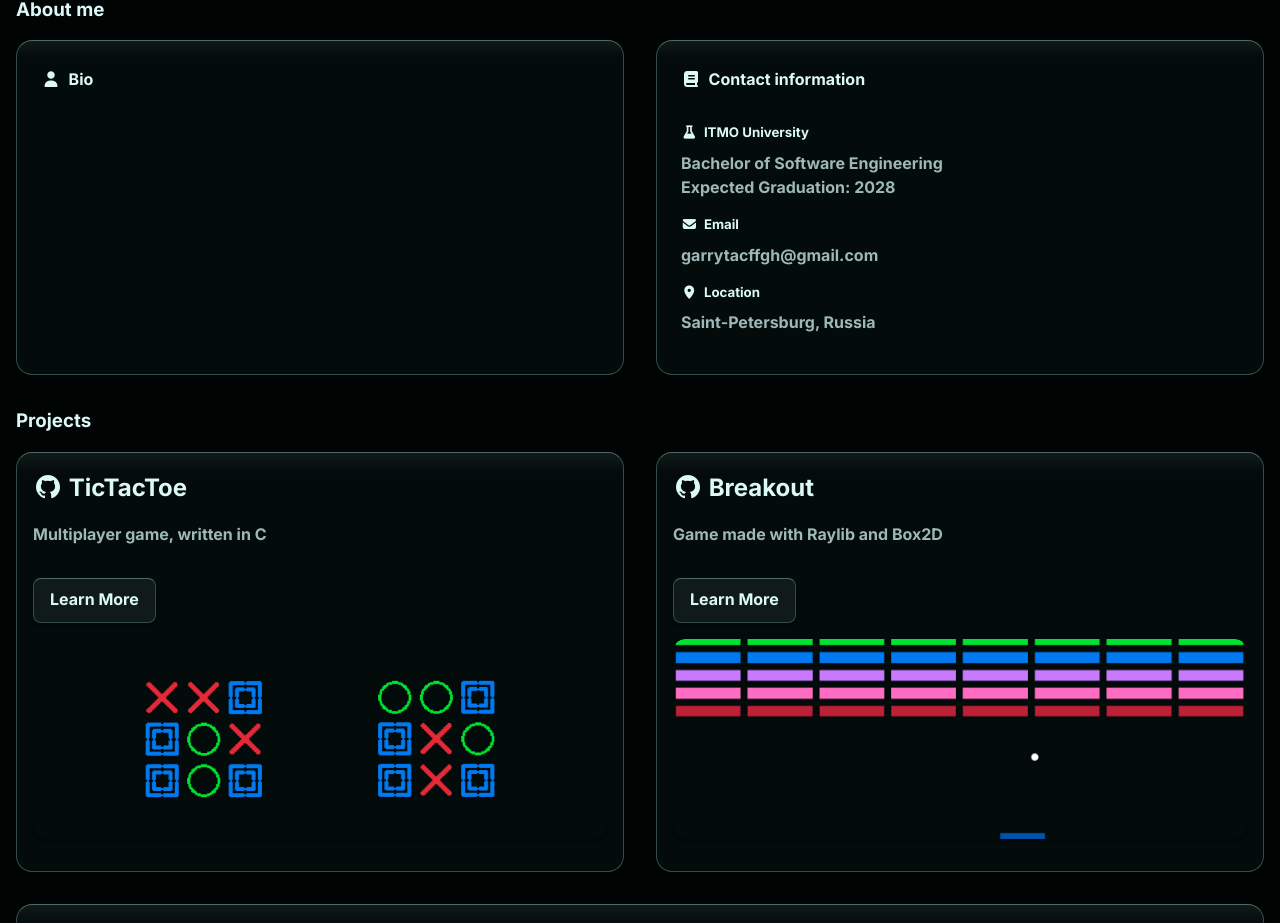
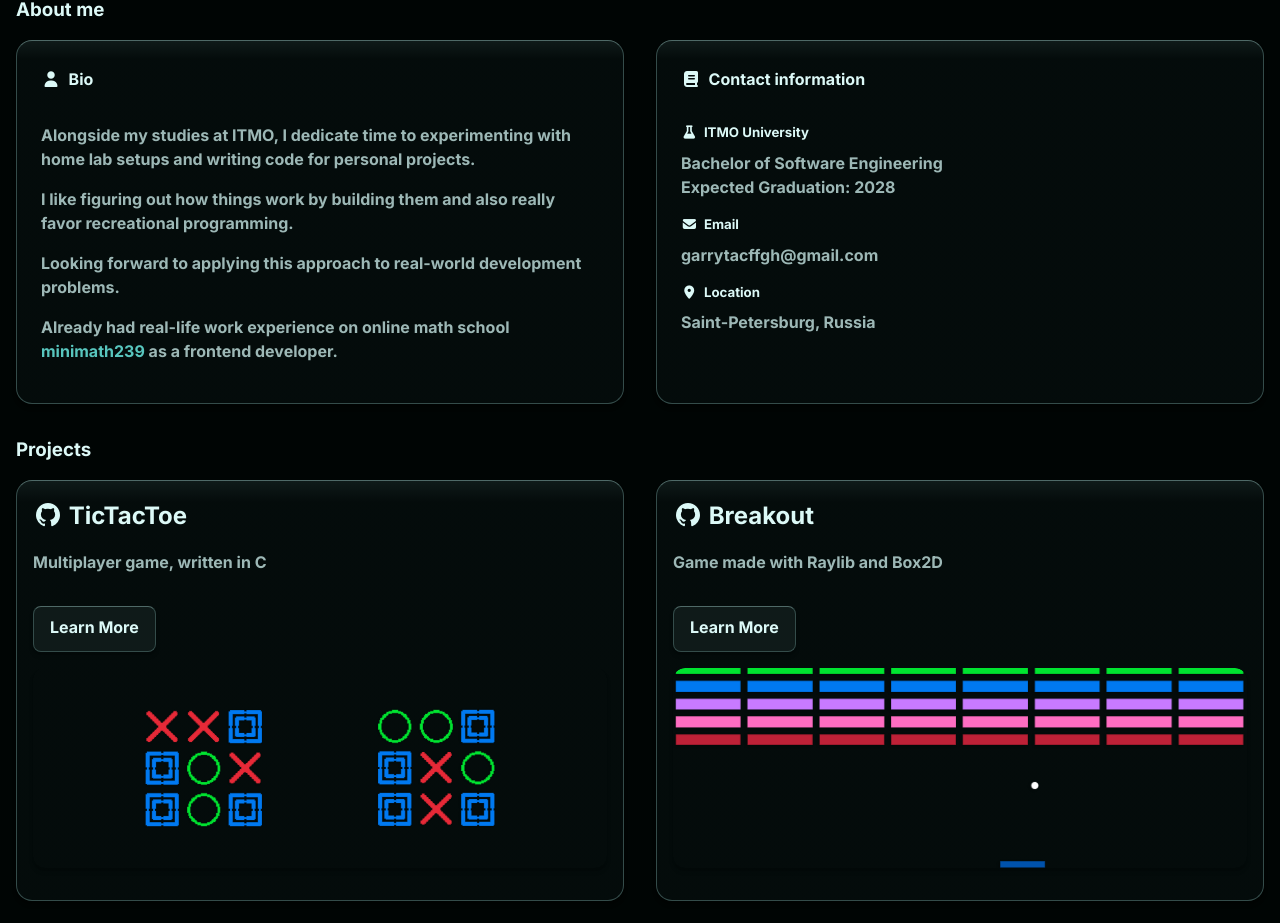
Before and after one commit to xirzo/Portfolio, a React (Vite) app: page / in a window 1280 px wide. Shown: the part 957-1880 px from the top of the page. Built offline with nearby package versions, Linux system fonts and the light colour scheme.

Commit message:
feat: add bio

```diff
--- a/src/widgets/bio/bio.tsx
+++ b/src/widgets/bio/bio.tsx
@@ -20,6 +20,23 @@ function Bio({ email }: BioProps) {
                             &nbsp;
                             Bio
                         </h4>
+                        <div className="content-section">
+                            <p>
+                                Alongside my studies at ITMO, I dedicate time to experimenting with home lab setups and writing code for personal projects.
+                            </p>
+
+                            <p>
+                                I like figuring out how things work by building them and also really favor recreational programming.
+                            </p>
+
+                            <p>
+                                Looking forward to applying this approach to real-world development problems.
+                            </p>
+
+                            <p>
+                                Already had real-life work experience on online math school <a target='_blank' rel='noopener noreferrer' href='https://minimath239.ru'> minimath239</a> as a frontend developer.
+                            </p>
+                        </div>
                     </div>
                 </Card>
 
@@ -67,8 +84,8 @@ function Bio({ email }: BioProps) {
                         </div>
                     </div>
                 </Card>
-            </div>
-        </section>
+            </div >
+        </section >
     )
 }
 
```
